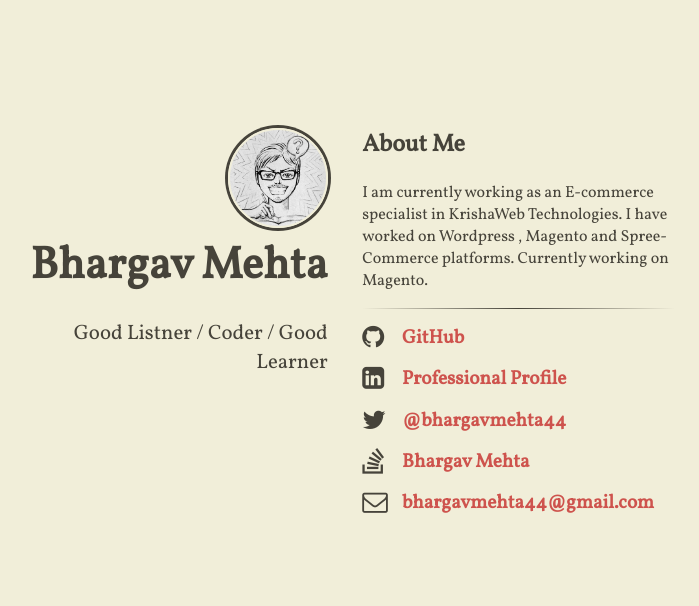
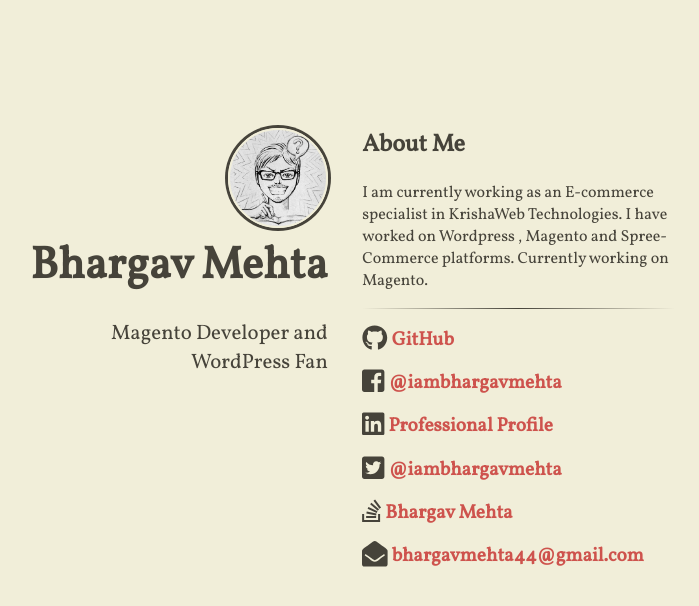
Before and after one commit to bhargavmehta/bhargavmehta.github.io, a Jekyll site: the page built from index.html, in a window 1280 px wide. Shown: the top 606 px of the page, without its empty margins (305-1004 px from the left). Built offline with Jekyll 4.4.1, drawn with Linux system fonts in a browser that asks for light colours; nearby versions of some CDN libraries; comment, search, counter and statistics services are not loaded.

Commit message:
New changes

```diff
--- a/_config.yml
+++ b/_config.yml
@@ -1,5 +1,5 @@
 # general configuration
-url: http://www.bhargavmehta.co
+url: http://me.bhargav.blog
 baseurl: ''
 
 # compass configuration
@@ -9,7 +9,7 @@
   # author will appear under the avatar (optional)
   author: "Bhargav Mehta"
   # tagline will appear under the title (optional)
-  tagline: "Good Listner / Coder / Good Learner"
+  tagline: "Magento Developer and WordPress Fan"
   # if include_content is true, the contents of the content.html include will be
   # added right above the generated item list, if present
   include_content: true
--- a/_includes/content.html
+++ b/_includes/content.html
@@ -8,23 +8,27 @@
 
 <ul class="fa-ul main-list">
   <li class="main-list-item">
-    <span class="fa fa-github fa-lg main-list-item-icon"></span>
+    <span class="fab fa-github fa-lg main-list-item-icon"></span>
     <a href="https://github.com/bhargavmehta" data-show-count="false" data-lang="en" target="_blank">GitHub</a>
   </li>
   <li class="main-list-item">
-    <span class="fa fa-linkedin-square fa-lg main-list-item-icon"></span>
-    <a href=" https://www.linkedin.com/in/bhargavmehta44" data-show-count="false" data-lang="en" target="_blank">Professional Profile</a>
+    <span class="fab fa-facebook-square fa-lg main-list-item-icon"></span>
+    <a href="https://www.facebook.com/iambhargavmehta">@iambhargavmehta</a>
+  </li>
+  <li class="main-list-item">
+    <span class="fab fa-linkedin fa-lg main-list-item-icon"></span>
+    <a href=" https://www.linkedin.com/in/iambhargavmehta" data-show-count="false" data-lang="en" target="_blank">Professional Profile</a>
   </li>
    <li class="main-list-item">
-    <span class="fa fa-twitter fa-lg main-list-item-icon"></span>
-    <a href="https://twitter.com/bhargavmehta44" data-show-count="false" data-lang="en" target="_blank">@bhargavmehta44</a>
+    <span class="fab fa-twitter-square fa-lg main-list-item-icon"></span>
+    <a href="https://twitter.com/iambhargavmehta" data-show-count="false" data-lang="en" target="_blank">@iambhargavmehta</a>
   </li>
   <li class="main-list-item">
-   <span class="fa fa-stack-overflow fa-lg main-list-item-icon"></span>
+   <span class="fab fa-stack-overflow fa-lg main-list-item-icon"></span>
    <a href="http://magento.stackexchange.com/users/13328/bhargav" data-show-count="false" data-lang="en" target="_blank">Bhargav Mehta</a>
  </li>
   <li class="main-list-item">
-    <span class="fa fa-envelope-o fa-lg main-list-item-icon"></span>
+    <span class="fas fa-envelope-open fa-lg main-list-item-icon"></span>
     <a href="mail-to:bhargavmehta44@gmail.com">bhargavmehta44@gmail.com</a>
   </li>
 </ul>
--- a/_includes/head.html
+++ b/_includes/head.html
@@ -8,7 +8,8 @@
 
   <link rel="stylesheet" href="{{ site.baseurl }}/assets/normalize.css">
   <link rel="stylesheet" href="{{ site.baseurl }}/assets/main.css">
-  <link href="//maxcdn.bootstrapcdn.com/font-awesome/4.2.0/css/font-awesome.min.css" rel="stylesheet">
+  <!-- <link href="//maxcdn.bootstrapcdn.com/font-awesome/4.2.0/css/font-awesome.min.css" rel="stylesheet"> -->
+  <script defer src="https://use.fontawesome.com/releases/v5.0.1/js/all.js"></script>
   <link href='http://fonts.googleapis.com/css?family=Vollkorn' rel='stylesheet' type='text/css'>
 
   <link rel="canonical" href="{{ site.url }}{{ page.url }}">
```
Also changed, not shown: 4 other files.
